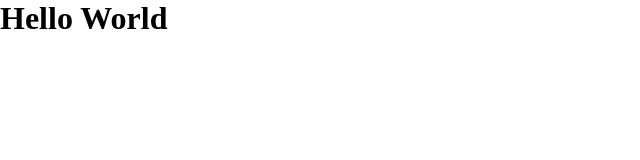
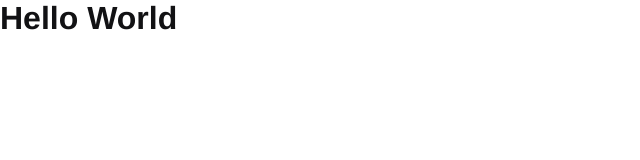
Before and after one commit to Samuca-sys/github-explorer, a React app: page / in a window 1280 px wide. Shown: the top 160 px of the page, without its empty margins (0-640 px from the left). Built offline with nearby package versions, Linux system fonts and the light colour scheme.

Commit message:
styles: add font-size and color

```diff
--- a/src/styles/global.scss
+++ b/src/styles/global.scss
@@ -5,5 +5,7 @@
 }
 
 body {
-  font: Arial, Helvetica, sans-serif;
+  font: 16px "Helvetica Neue", Arial, sans-serif;
+
+  color: #121214;
 }
```
